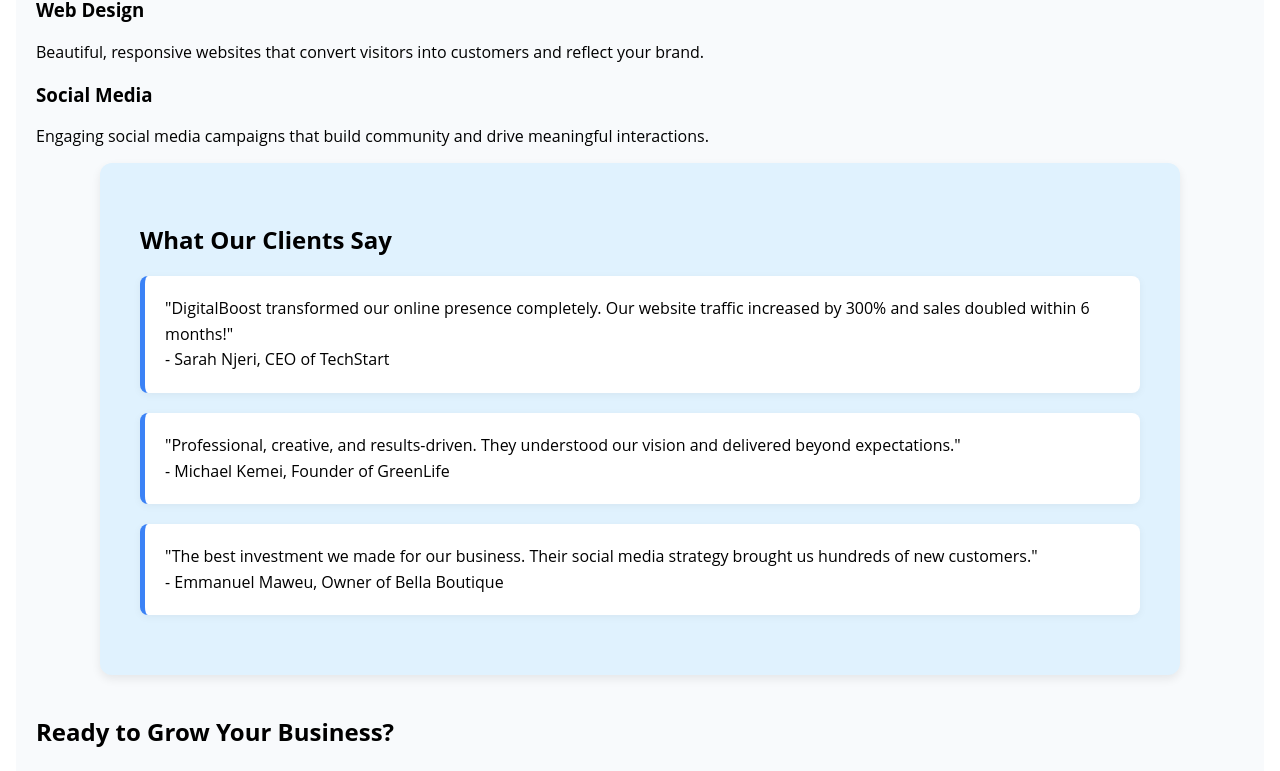
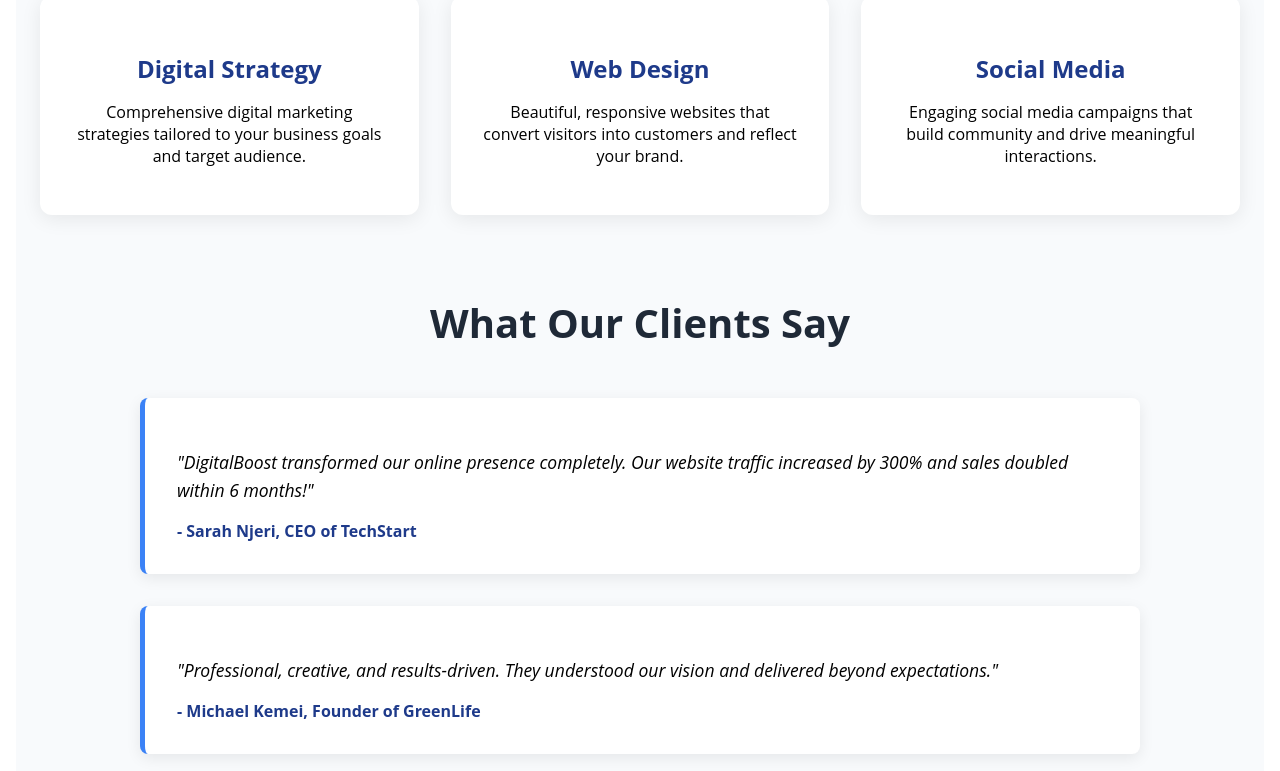
Before and after one commit to MauriceOmbewa/softkit-angular, an Angular app: page / in a window 1280 px wide. Shown: the part 902-1673 px from the top of the page. Built offline with nearby package versions, Linux system fonts and the light colour scheme.

Commit message:
Update body CSS for professional agency styling

```diff
--- a/src/app/app.body.css
+++ b/src/app/app.body.css
@@ -1,48 +1,114 @@
 .body{
-    color: black;
     background-color: #F8FAFC;
-    padding: 40px 20px;
+    padding: 60px 20px;
     font-family: "Open Sans", sans-serif;
 }
+
+.services-section {
+    max-width: 1200px;
+    margin: 0 auto 80px;
+    text-align: center;
+}
+
+.services-section h2 {
+    font-size: 2.5rem;
+    color: #1F2937;
+    margin-bottom: 3rem;
+}
+
+.services-grid {
+    display: grid;
+    grid-template-columns: repeat(auto-fit, minmax(300px, 1fr));
+    gap: 2rem;
+    margin-top: 2rem;
+}
+
+.service-card {
+    background: white;
+    padding: 2rem;
+    border-radius: 12px;
+    box-shadow: 0 4px 20px rgba(0, 0, 0, 0.08);
+    transition: transform 0.3s ease;
+}
+
+.service-card:hover {
+    transform: translateY(-5px);
+}
+
+.service-card h3 {
+    font-size: 1.5rem;
+    color: #1E3A8A;
+    margin-bottom: 1rem;
+}
+
 .testimonials{
-    color: black;
-    background-color: #E0F2FE;
+    max-width: 1000px;
+    margin: 0 auto 80px;
+    text-align: center;
+}
+
+.testimonials h2 {
+    font-size: 2.5rem;
+    color: #1F2937;
+    margin-bottom: 3rem;
+}
+
+.testimonial-card {
+    background-color: #FFFFFF;
+    border-left: 5px solid #3B82F6;
+    border-radius: 8px;
+    padding: 2rem;
+    margin-bottom: 2rem;
+    box-shadow: 0 4px 15px rgba(0, 0, 0, 0.08);
+    text-align: left;
+}
+
+.testimonial-card p {
+    font-size: 1.1rem;
+    line-height: 1.6;
+    margin-bottom: 1rem;
+    font-style: italic;
+}
+
+.testimonial-card span {
+    font-weight: bold;
+    color: #1E3A8A;
+}
+
+.cta-section {
+    background: linear-gradient(135deg, #1E3A8A 0%, #3B82F6 100%);
+    color: white;
+    padding: 4rem 2rem;
     border-radius: 12px;
-    padding: 40px;
-    max-width: 1000px;
-    margin: 0 auto 40px;
-    box-shadow: 0 4px 10px rgba(0, 0, 0, 0.08);
-}
-.testimonials div {
-    background-color: #FFFFFF;      /* white cards for each testimonial */
-    border-left: 5px solid #3B82F6; /* accent stripe */
-    border-radius: 8px;
-    padding: 20px;
-    margin-bottom: 20px;
-    line-height: 1.6;
-    box-shadow: 0 2px 8px rgba(0, 0, 0, 0.05);
-}
-.testimonials div:hover {
-    transform: translateY(-3px);
-    transition: 0.3s ease;
-    box-shadow: 0 4px 12px rgba(0, 0, 0, 0.12);
-}
-.testimonials div p {
-    margin: 0;
- }
-.motto{
-    background-color: #1E3A8A;
-    color: #F9FAFB;
-    padding: 40px 20px;
-    border-radius: 8px;
-    font-weight: 600;
-    letter-spacing: 1px;
-    box-shadow: 0 4px 10px rgba(0, 0, 0, 0.1);
     text-align: center;
     max-width: 1000px;
     margin: 0 auto;
 }
-.motto p{
-    margin: 0;
+
+.cta-section h2 {
+    font-size: 2.2rem;
+    margin-bottom: 1rem;
+}
+
+.cta-section p {
     font-size: 1.2rem;
+    margin-bottom: 2rem;
+    opacity: 0.9;
 }
+
+.contact-btn {
+    background-color: #FF6B6B;
+    color: white;
+    padding: 15px 40px;
+    border: none;
+    border-radius: 8px;
+    font-size: 1.2rem;
+    font-weight: bold;
+    cursor: pointer;
+    transition: all 0.3s ease;
+}
+
+.contact-btn:hover {
+    background-color: #FF5252;
+    transform: translateY(-2px);
+}
```
